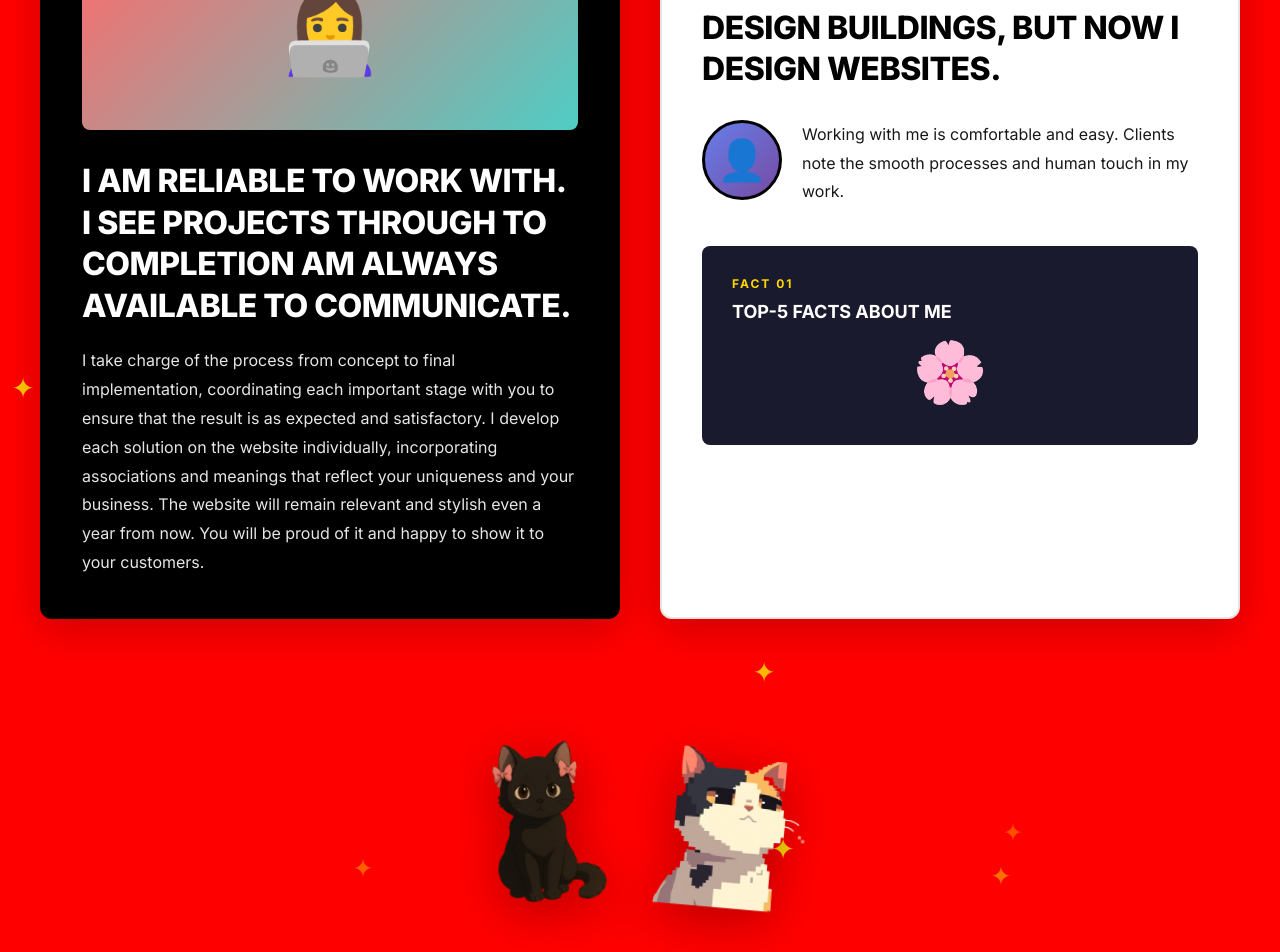
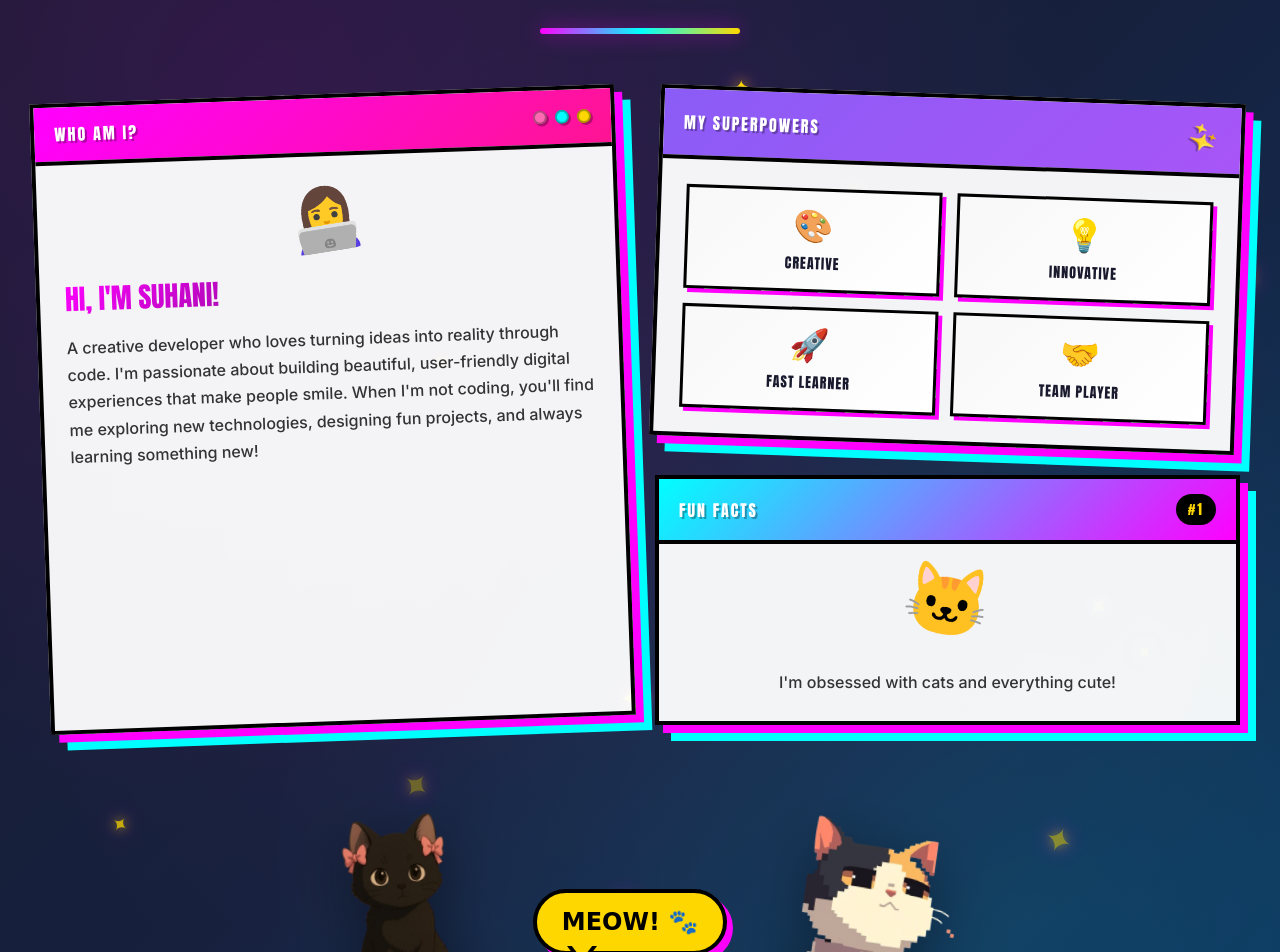
Before and after one commit to suhanipuri196/portfolio-web, a React (Create React App) app: page / in a window 1280 px wide. Shown: the part 1080-2032 px from the top of the page. Built offline with nearby package versions, Linux system fonts and the light colour scheme.

Commit message:
Fix About Me

```diff
--- a/src/components/AboutMe.css
+++ b/src/components/AboutMe.css
@@ -1,6 +1,6 @@
 .about-me {
   min-height: 100vh;
-  background: #ff0000;
+  background: linear-gradient(135deg, #1a1a2e 0%, #16213e 50%, #0f3460 100%);
   position: relative;
   padding: 100px 40px 60px;
   overflow: hidden;
@@ -12,171 +12,291 @@
   left: 0;
   right: 0;
   bottom: 0;
-  background: #ff0000;
+  background:
+    radial-gradient(circle at 20% 20%, rgba(255, 0, 255, 0.1) 0%, transparent 50%),
+    radial-gradient(circle at 80% 80%, rgba(0, 255, 255, 0.1) 0%, transparent 50%),
+    radial-gradient(circle at 50% 50%, rgba(255, 20, 147, 0.05) 0%, transparent 70%);
   z-index: 0;
 }
 
-.star {
+/* Floating Sparkles */
+.sparkle-star {
   position: absolute;
-  font-size: 24px;
-  color: #ffd700;
+  color: #FFD700;
   z-index: 1;
   pointer-events: none;
+  text-shadow: 0 0 10px #FFD700, 0 0 20px #FF00FF;
 }
 
+/* Section Header */
+.section-header {
+  text-align: center;
+  margin-bottom: 60px;
+  position: relative;
+  z-index: 2;
+}
+
+.funky-title {
+  font-size: clamp(40px, 8vw, 80px);
+  font-weight: 900;
+  font-family: 'Impact', 'Arial Black', sans-serif;
+  text-transform: uppercase;
+  letter-spacing: 4px;
+  background: linear-gradient(135deg, #FF00FF 0%, #00FFFF 50%, #FFD700 100%);
+  -webkit-background-clip: text;
+  -webkit-text-fill-color: transparent;
+  background-clip: text;
+  text-shadow: none;
+  filter: drop-shadow(4px 4px 0px rgba(255, 0, 255, 0.5));
+}
+
+.title-underline {
+  width: 200px;
+  height: 6px;
+  background: linear-gradient(90deg, #FF00FF, #00FFFF, #FFD700);
+  margin: 20px auto;
+  border-radius: 3px;
+  box-shadow: 0 0 20px rgba(255, 0, 255, 0.5);
+}
+
+/* About Content Grid */
 .about-content {
-  max-width: 1400px;
+  max-width: 1200px;
   margin: 0 auto;
   display: grid;
   grid-template-columns: 1fr 1fr;
-  gap: 40px;
+  grid-template-rows: auto auto;
+  gap: 30px;
   position: relative;
   z-index: 2;
-  margin-bottom: 100px;
+  margin-bottom: 60px;
 }
 
-.about-card {
+/* Funky Cards Base Style */
+.funky-card {
   background: rgba(255, 255, 255, 0.95);
-  border-radius: 12px;
-  padding: 40px;
-  box-shadow: 0 10px 40px rgba(0, 0, 0, 0.2);
-  border: 2px solid rgba(0, 0, 0, 0.1);
+  border: 4px solid #000;
+  overflow: hidden;
+  box-shadow:
+    8px 8px 0px #FF00FF,
+    16px 16px 0px #00FFFF;
+  transition: all 0.3s ease;
 }
 
-.reliability-card {
-  background: #000;
-  color: white;
+.funky-card:hover {
+  box-shadow:
+    12px 12px 0px #FF00FF,
+    24px 24px 0px #00FFFF;
 }
 
-.reliability-card .card-content h2 {
-  color: white;
-  margin-bottom: 20px;
+/* Card Header */
+.card-header {
+  background: linear-gradient(135deg, #FF00FF 0%, #FF1493 100%);
+  color: #fff;
+  padding: 15px 20px;
+  display: flex;
+  justify-content: space-between;
+  align-items: center;
+  font-size: 16px;
+  font-weight: 900;
+  font-family: 'Impact', 'Arial Black', sans-serif;
+  text-transform: uppercase;
+  letter-spacing: 2px;
+  border-bottom: 4px solid #000;
+  text-shadow: 2px 2px 0px rgba(0, 0, 0, 0.3);
 }
 
-.personal-card {
-  background: #fff;
-  color: #000;
+.card-header.purple {
+  background: linear-gradient(135deg, #8B5CF6 0%, #A855F7 100%);
 }
 
-.card-label {
-  font-size: 12px;
-  font-weight: 700;
-  text-transform: uppercase;
-  letter-spacing: 2px;
-  color: #666;
-  margin-bottom: 20px;
+.card-header.gradient {
+  background: linear-gradient(135deg, #00FFFF 0%, #FF00FF 100%);
 }
 
-.card-image {
-  margin-bottom: 30px;
+.header-dots {
+  display: flex;
+  gap: 8px;
 }
 
-.illustration-placeholder-about {
-  width: 100%;
-  height: 200px;
-  background: linear-gradient(135deg, #ff6b6b 0%, #4ecdc4 100%);
-  border-radius: 8px;
-  display: flex;
-  align-items: center;
-  justify-content: center;
-  font-size: 80px;
+.header-dots .dot {
+  width: 14px;
+  height: 14px;
+  border-radius: 50%;
+  border: 2px solid rgba(0, 0, 0, 0.3);
 }
 
-.card-content h2 {
-  font-size: clamp(20px, 3vw, 32px);
-  font-weight: 800;
-  line-height: 1.3;
-  margin-bottom: 20px;
-  text-transform: uppercase;
-  letter-spacing: -0.5px;
+.dot.pink { background: #FF69B4; }
+.dot.cyan { background: #00FFFF; }
+.dot.yellow { background: #FFD700; }
+
+.sparkle-emoji {
+  font-size: 24px;
 }
 
-.card-content p {
-  font-size: 16px;
-  line-height: 1.8;
-  color: inherit;
-  opacity: 0.9;
+.fact-number {
+  background: #000;
+  color: #FFD700;
+  padding: 5px 12px;
+  border-radius: 20px;
+  font-size: 14px;
 }
 
-.profile-section {
-  display: flex;
-  gap: 20px;
-  align-items: flex-start;
-  margin: 30px 0;
+/* Card Body */
+.card-body {
+  padding: 25px;
 }
 
-.profile-image {
-  width: 80px;
-  height: 80px;
-  border-radius: 50%;
-  background: linear-gradient(135deg, #667eea 0%, #764ba2 100%);
-  display: flex;
-  align-items: center;
-  justify-content: center;
-  font-size: 40px;
-  flex-shrink: 0;
-  border: 3px solid #000;
+.emoji-icon {
+  font-size: 60px;
+  text-align: center;
+  margin-bottom: 15px;
 }
 
-.facts-section {
-  margin-top: 40px;
-  padding: 30px;
-  background: #1a1a2e;
-  border-radius: 8px;
-  color: white;
-  position: relative;
-  overflow: hidden;
+.card-body h2 {
+  font-size: clamp(20px, 3vw, 28px);
+  font-weight: 900;
+  font-family: 'Impact', 'Arial Black', sans-serif;
+  color: #1a1a2e;
+  margin-bottom: 15px;
+  text-transform: uppercase;
+  background: linear-gradient(135deg, #FF00FF 0%, #1a1a2e 100%);
+  -webkit-background-clip: text;
+  -webkit-text-fill-color: transparent;
+  background-clip: text;
 }
 
-.fact-label {
-  font-size: 12px;
-  font-weight: 700;
-  text-transform: uppercase;
-  letter-spacing: 2px;
-  color: #ffd700;
-  margin-bottom: 10px;
+.card-body p {
+  font-size: 16px;
+  line-height: 1.7;
+  color: #333;
+  font-weight: 500;
 }
 
-.facts-title {
+/* Main Card - spans 2 rows on left */
+.main-card {
+  grid-row: span 2;
+}
+
+/* Traits Card */
+.traits-grid {
+  display: grid;
+  grid-template-columns: 1fr 1fr;
+  gap: 15px;
+}
+
+.trait-item {
+  background: linear-gradient(135deg, #f8f8f8 0%, #fff 100%);
+  border: 3px solid #000;
+  padding: 15px;
+  text-align: center;
+  cursor: pointer;
+  box-shadow: 4px 4px 0px #FF00FF;
+  transition: all 0.2s ease;
+}
+
+.trait-item:hover {
+  box-shadow: 6px 6px 0px #00FFFF;
+}
+
+.trait-emoji {
+  font-size: 32px;
+  display: block;
+  margin-bottom: 8px;
+}
+
+.trait-text {
+  font-size: 14px;
+  font-weight: 800;
+  font-family: 'Impact', 'Arial Black', sans-serif;
+  color: #1a1a2e;
+  text-transform: uppercase;
+  letter-spacing: 1px;
+}
+
+/* Facts Card */
+.facts-body {
+  text-align: center;
+}
+
+.fact-emoji {
+  font-size: 70px;
+  margin-bottom: 15px;
+}
+
+.fact-text {
   font-size: 18px;
   font-weight: 700;
-  margin-bottom: 20px;
+  color: #FF1493;
 }
 
-.fact-illustration {
-  font-size: 60px;
-  text-align: center;
-  margin-top: 20px;
-}
-
+/* Cats Section */
 .cats-section {
   position: relative;
   width: 100%;
-  min-height: 200px;
+  min-height: 250px;
   display: flex;
   justify-content: center;
   align-items: center;
-  gap: 30px;
-  margin: 60px 0;
+  gap: 40px;
+  margin: 40px 0;
   z-index: 2;
-  flex-wrap: wrap;
 }
 
 .cute-cat {
   cursor: pointer;
-  filter: drop-shadow(0 10px 25px rgba(0, 0, 0, 0.3));
+  filter: drop-shadow(0 15px 30px rgba(0, 0, 0, 0.4));
 }
 
 .cute-cat img {
-  width: 150px;
+  width: 180px;
   height: auto;
   object-fit: contain;
 }
 
 .cute-cat.pixel-cat img {
-  width: 170px;
+  width: 200px;
 }
 
+/* Meow Bubble */
+.meow-bubble {
+  background: #FFD700;
+  color: #000;
+  padding: 15px 25px;
+  border-radius: 50px;
+  font-size: 24px;
+  font-weight: 900;
+  font-family: 'Comic Sans MS', 'Chalkboard', cursive;
+  border: 4px solid #000;
+  box-shadow: 6px 6px 0px #FF00FF;
+  position: relative;
+}
+
+.meow-bubble::before {
+  content: '';
+  position: absolute;
+  bottom: -15px;
+  left: 30px;
+  width: 0;
+  height: 0;
+  border-left: 15px solid transparent;
+  border-right: 15px solid transparent;
+  border-top: 20px solid #000;
+}
+
+.meow-bubble::after {
+  content: '';
+  position: absolute;
+  bottom: -8px;
+  left: 34px;
+  width: 0;
+  height: 0;
+  border-left: 11px solid transparent;
+  border-right: 11px solid transparent;
+  border-top: 14px solid #FFD700;
+}
+
+/* Checkerboard */
 .checkerboard-divider-bottom {
   width: 100%;
   height: 60px;
@@ -188,42 +308,76 @@
   width: 100%;
   height: 100%;
   background-image:
-    linear-gradient(45deg, #000 25%, transparent 25%),
-    linear-gradient(-45deg, #000 25%, transparent 25%),
-    linear-gradient(45deg, transparent 75%, #000 75%),
-    linear-gradient(-45deg, transparent 75%, #000 75%);
+    linear-gradient(45deg, #FF00FF 25%, transparent 25%),
+    linear-gradient(-45deg, #FF00FF 25%, transparent 25%),
+    linear-gradient(45deg, transparent 75%, #FF00FF 75%),
+    linear-gradient(-45deg, transparent 75%, #FF00FF 75%);
   background-size: 40px 40px;
   background-position: 0 0, 0 20px, 20px -20px, -20px 0px;
   animation: checkerboardMove 2s linear infinite;
 }
 
 @keyframes checkerboardMove {
-  0% {
-    background-position: 0 0, 0 20px, 20px -20px, -20px 0px;
+  0% { background-position: 0 0, 0 20px, 20px -20px, -20px 0px; }
+  100% { background-position: 40px 0, 40px 20px, 60px -20px, 20px 0px; }
+}
+
+/* Responsive */
+@media (max-width: 968px) {
+  .about-me {
+    padding: 80px 25px 40px;
   }
-  100% {
-    background-position: 40px 0, 40px 20px, 60px -20px, 20px 0px;
+
+  .about-content {
+    grid-template-columns: 1fr;
+    gap: 25px;
+  }
+
+  .main-card {
+    grid-row: auto;
+  }
+
+  .funky-title {
+    font-size: clamp(32px, 8vw, 50px);
+  }
+
+  .cats-section {
+    gap: 20px;
+    min-height: 200px;
+  }
+
+  .cute-cat img {
+    width: 130px;
+  }
+
+  .cute-cat.pixel-cat img {
+    width: 150px;
+  }
+
+  .meow-bubble {
+    font-size: 18px;
+    padding: 12px 20px;
   }
 }
 
-@media (max-width: 968px) {
-  .about-content {
-    grid-template-columns: 1fr;
-    gap: 30px;
+@media (max-width: 480px) {
+  .about-me {
+    padding: 60px 15px 30px;
   }
 
-  .about-card {
-    padding: 30px 20px;
+  .funky-card {
+    box-shadow:
+      5px 5px 0px #FF00FF,
+      10px 10px 0px #00FFFF;
   }
 
-  .cats-section {
-    min-height: 150px;
-    gap: 20px;
+  .card-body {
+    padding: 18px;
   }
 
-  .animated-cat {
-    width: 60px;
-    height: 60px;
+  .traits-grid {
+    grid-template-columns: 1fr;
+    gap: 12px;
   }
 
   .cute-cat img {
@@ -231,20 +385,16 @@
   }
 
   .cute-cat.pixel-cat img {
-    width: 120px;
-  }
-}
-
-@media (max-width: 480px) {
-  .cute-cat img {
-    width: 80px;
-  }
-
-  .cute-cat.pixel-cat img {
-    width: 90px;
+    width: 110px;
   }
 
   .cats-section {
+    flex-wrap: wrap;
     gap: 15px;
   }
+
+  .meow-bubble {
+    font-size: 16px;
+    padding: 10px 16px;
+  }
 }
--- a/src/components/AboutMe.js
+++ b/src/components/AboutMe.js
@@ -1,29 +1,30 @@
 import React from 'react';
 import { motion } from 'framer-motion';
 import './AboutMe.css';
-
 
 const AboutMe = () => {
   return (
     <section id="about" className="about-me">
       <div className="about-background"></div>
 
-      {/* Animated Stars */}
-      {[...Array(15)].map((_, i) => (
+      {/* Floating Sparkles */}
+      {[...Array(20)].map((_, i) => (
         <motion.div
           key={i}
-          className="star"
+          className="sparkle-star"
           style={{
             left: `${Math.random() * 100}%`,
             top: `${Math.random() * 100}%`,
+            fontSize: `${12 + Math.random() * 20}px`,
           }}
           animate={{
-            y: [0, -20, 0],
-            opacity: [0.3, 1, 0.3],
-            scale: [1, 1.2, 1],
+            y: [0, -30, 0],
+            opacity: [0.2, 1, 0.2],
+            scale: [1, 1.3, 1],
+            rotate: [0, 180, 360],
           }}
           transition={{
-            duration: 2 + Math.random() * 2,
+            duration: 3 + Math.random() * 3,
             repeat: Infinity,
             delay: Math.random() * 2,
           }}
@@ -32,129 +33,182 @@ const AboutMe = () => {
         </motion.div>
       ))}
 
+      {/* Section Title */}
+      <motion.div
+        className="section-header"
+        initial={{ opacity: 0, y: -50 }}
+        whileInView={{ opacity: 1, y: 0 }}
+        viewport={{ once: true }}
+        transition={{ duration: 0.8, type: "spring" }}
+      >
+        <h1 className="funky-title">GET TO KNOW ME</h1>
+        <div className="title-underline"></div>
+      </motion.div>
+
       <div className="about-content">
+        {/* Main About Card */}
         <motion.div
-          className="about-card reliability-card"
-          initial={{ opacity: 0, x: -50 }}
-          whileInView={{ opacity: 1, x: 0 }}
-          viewport={{ once: true, margin: "-100px" }}
-          transition={{ duration: 0.8 }}
+          className="funky-card main-card"
+          initial={{ opacity: 0, y: 50, rotate: -3 }}
+          whileInView={{ opacity: 1, y: 0, rotate: -2 }}
+          viewport={{ once: true }}
+          transition={{ duration: 0.8, type: "spring" }}
+          whileHover={{ rotate: 0, scale: 1.02 }}
         >
-          <div className="card-image">
-            <div className="illustration-placeholder-about">
+          <div className="card-header">
+            <span>WHO AM I?</span>
+            <div className="header-dots">
+              <span className="dot pink"></span>
+              <span className="dot cyan"></span>
+              <span className="dot yellow"></span>
+            </div>
+          </div>
+          <div className="card-body">
             <motion.div
-                animate={{
-                  scale: [1, 1.05, 1],
-                }}
-                transition={{
-                  duration: 4,
-                  repeat: Infinity,
-                  ease: "easeInOut"
-                }}
+              className="emoji-icon"
+              animate={{ rotate: [0, 10, -10, 0] }}
+              transition={{ duration: 4, repeat: Infinity }}
             >
               👩‍💻
             </motion.div>
-            </div>
-          </div>
-          <div className="card-content">
-            <h2>I AM RELIABLE TO WORK WITH. I SEE PROJECTS THROUGH TO COMPLETION AM ALWAYS AVAILABLE TO COMMUNICATE.</h2>
+            <h2>HI, I'M SUHANI!</h2>
             <p>
-              I take charge of the process from concept to final implementation, coordinating each important stage
-              with you to ensure that the result is as expected and satisfactory. I develop each solution on the
-              website individually, incorporating associations and meanings that reflect your uniqueness and your business.
-              The website will remain relevant and stylish even a year from now. You will be proud of it and happy to
-              show it to your customers.
+              A creative developer who loves turning ideas into reality through code.
+              I'm passionate about building beautiful, user-friendly digital experiences
+              that make people smile. When I'm not coding, you'll find me exploring new
+              technologies, designing fun projects, and always learning something new!
             </p>
           </div>
         </motion.div>
 
+        {/* Skills/Traits Card */}
         <motion.div
-          className="about-card personal-card"
-          initial={{ opacity: 0, x: 50 }}
-          whileInView={{ opacity: 1, x: 0 }}
-          viewport={{ once: true, margin: "-100px" }}
-          transition={{ duration: 0.8 }}
+          className="funky-card traits-card"
+          initial={{ opacity: 0, y: 50, rotate: 3 }}
+          whileInView={{ opacity: 1, y: 0, rotate: 2 }}
+          viewport={{ once: true }}
+          transition={{ duration: 0.8, type: "spring", delay: 0.2 }}
+          whileHover={{ rotate: 0, scale: 1.02 }}
         >
-          <div className="card-label">ABOUT ME</div>
-          <div className="card-content">
-            <h2>MY NAME IS YULIA LI. I USED TO DESIGN BUILDINGS, BUT NOW I DESIGN WEBSITES.</h2>
-            <div className="profile-section">
-              <div className="profile-image">
+          <div className="card-header purple">
+            <span>MY SUPERPOWERS</span>
+            <motion.span
+              className="sparkle-emoji"
+              animate={{ rotate: [0, 360] }}
+              transition={{ duration: 3, repeat: Infinity, ease: "linear" }}
+            >
+              ✨
+            </motion.span>
+          </div>
+          <div className="card-body">
+            <div className="traits-grid">
               <motion.div
+                className="trait-item"
                 whileHover={{ scale: 1.1, rotate: 5 }}
-                  transition={{ type: "spring", stiffness: 300 }}
               >
-                  👤
+                <span className="trait-emoji">🎨</span>
+                <span className="trait-text">Creative</span>
               </motion.div>
-              </div>
-              <p>
-                Working with me is comfortable and easy. Clients note the smooth processes and human touch in my work.
-              </p>
-            </div>
-            <div className="facts-section">
-              <div className="fact-label">FACT 01</div>
-              <div className="facts-title">TOP-5 FACTS ABOUT ME</div>
-              <div className="fact-illustration">
               <motion.div
-                  animate={{
-                    y: [0, -10, 0],
-                  }}
-                  transition={{
-                    duration: 3,
-                    repeat: Infinity,
-                    ease: "easeInOut"
-                  }}
+                className="trait-item"
+                whileHover={{ scale: 1.1, rotate: -5 }}
               >
-                  🌸
+                <span className="trait-emoji">💡</span>
+                <span className="trait-text">Innovative</span>
+              </motion.div>
+              <motion.div
+                className="trait-item"
+                whileHover={{ scale: 1.1, rotate: 5 }}
+              >
+                <span className="trait-emoji">🚀</span>
+                <span className="trait-text">Fast Learner</span>
+              </motion.div>
+              <motion.div
+                className="trait-item"
+                whileHover={{ scale: 1.1, rotate: -5 }}
+              >
+                <span className="trait-emoji">🤝</span>
+                <span className="trait-text">Team Player</span>
               </motion.div>
             </div>
           </div>
+        </motion.div>
+
+        {/* Fun Facts Card */}
+        <motion.div
+          className="funky-card facts-card"
+          initial={{ opacity: 0, y: 50 }}
+          whileInView={{ opacity: 1, y: 0 }}
+          viewport={{ once: true }}
+          transition={{ duration: 0.8, type: "spring", delay: 0.4 }}
+          whileHover={{ scale: 1.02 }}
+        >
+          <div className="card-header gradient">
+            <span>FUN FACTS</span>
+            <span className="fact-number">#1</span>
+          </div>
+          <div className="card-body facts-body">
+            <motion.div
+              className="fact-emoji"
+              animate={{ y: [0, -15, 0], rotate: [0, 10, -10, 0] }}
+              transition={{ duration: 3, repeat: Infinity }}
+            >
+              🐱
+            </motion.div>
+            <p className="fact-text">I'm obsessed with cats and everything cute!</p>
           </div>
         </motion.div>
       </div>
 
       {/* Cute Cats Section */}
-      <div className="cats-section">
+      <motion.div
+        className="cats-section"
+        initial={{ opacity: 0 }}
+        whileInView={{ opacity: 1 }}
+        viewport={{ once: true }}
+      >
         <motion.div
           className="cute-cat"
-          initial={{ opacity: 0, y: 50, rotate: -15 }}
-          whileInView={{ opacity: 1, y: 0, rotate: -5 }}
+          initial={{ opacity: 0, x: -100, rotate: -20 }}
+          whileInView={{ opacity: 1, x: 0, rotate: -8 }}
           viewport={{ once: true }}
           transition={{ duration: 0.8, type: "spring" }}
-          whileHover={{ scale: 1.1, rotate: 0 }}
+          whileHover={{ scale: 1.15, rotate: 0 }}
         >
           <motion.img
             src={`${process.env.PUBLIC_URL}/cat-black.png`}
             alt="Cute black cat"
-            animate={{ y: [0, -10, 0] }}
-            transition={{
-              duration: 3,
-              repeat: Infinity,
-              ease: "easeInOut"
-            }}
+            animate={{ y: [0, -12, 0] }}
+            transition={{ duration: 2.5, repeat: Infinity, ease: "easeInOut" }}
           />
         </motion.div>
+
+        <motion.div
+          className="meow-bubble"
+          initial={{ opacity: 0, scale: 0 }}
+          whileInView={{ opacity: 1, scale: 1 }}
+          viewport={{ once: true }}
+          transition={{ delay: 0.5, type: "spring" }}
+        >
+          MEOW! 🐾
+        </motion.div>
+
         <motion.div
           className="cute-cat pixel-cat"
-          initial={{ opacity: 0, y: 50, rotate: 15 }}
-          whileInView={{ opacity: 1, y: 0, rotate: 5 }}
+          initial={{ opacity: 0, x: 100, rotate: 20 }}
+          whileInView={{ opacity: 1, x: 0, rotate: 8 }}
           viewport={{ once: true }}
           transition={{ duration: 0.8, type: "spring", delay: 0.3 }}
-          whileHover={{ scale: 1.1, rotate: 0 }}
+          whileHover={{ scale: 1.15, rotate: 0 }}
         >
           <motion.img
             src={`${process.env.PUBLIC_URL}/cat-pixel.png`}
             alt="Cute pixel cat"
-            animate={{ y: [0, -8, 0] }}
-            transition={{
-              duration: 2.5,
-              repeat: Infinity,
-              ease: "easeInOut",
-              delay: 0.5
-            }}
+            animate={{ y: [0, -12, 0] }}
+            transition={{ duration: 2.8, repeat: Infinity, ease: "easeInOut", delay: 0.3 }}
           />
         </motion.div>
-      </div>
+      </motion.div>
 
       <motion.div
         className="checkerboard-divider-bottom"
```
Lines whose indentation alone changed are shown as unchanged.
